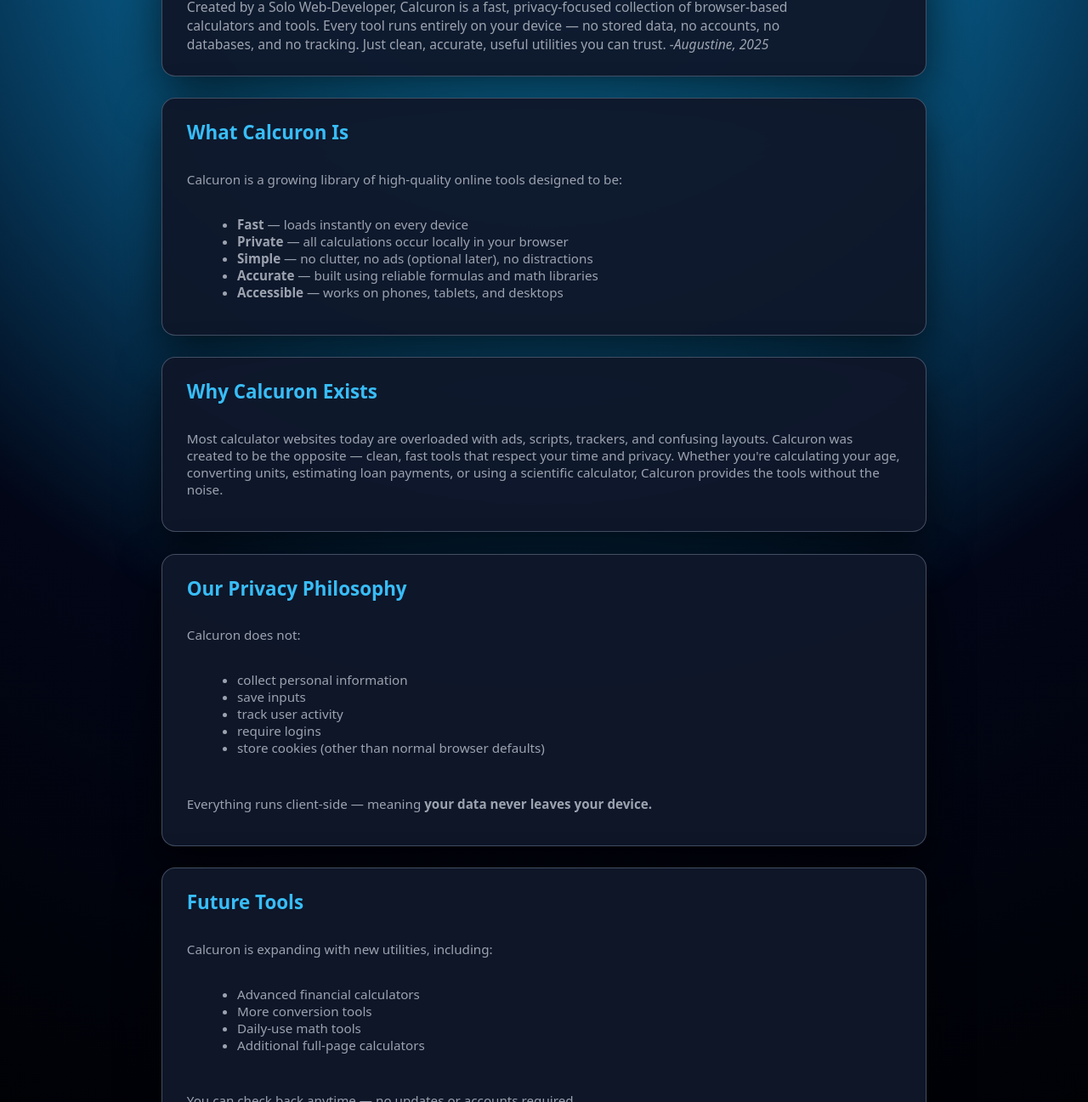
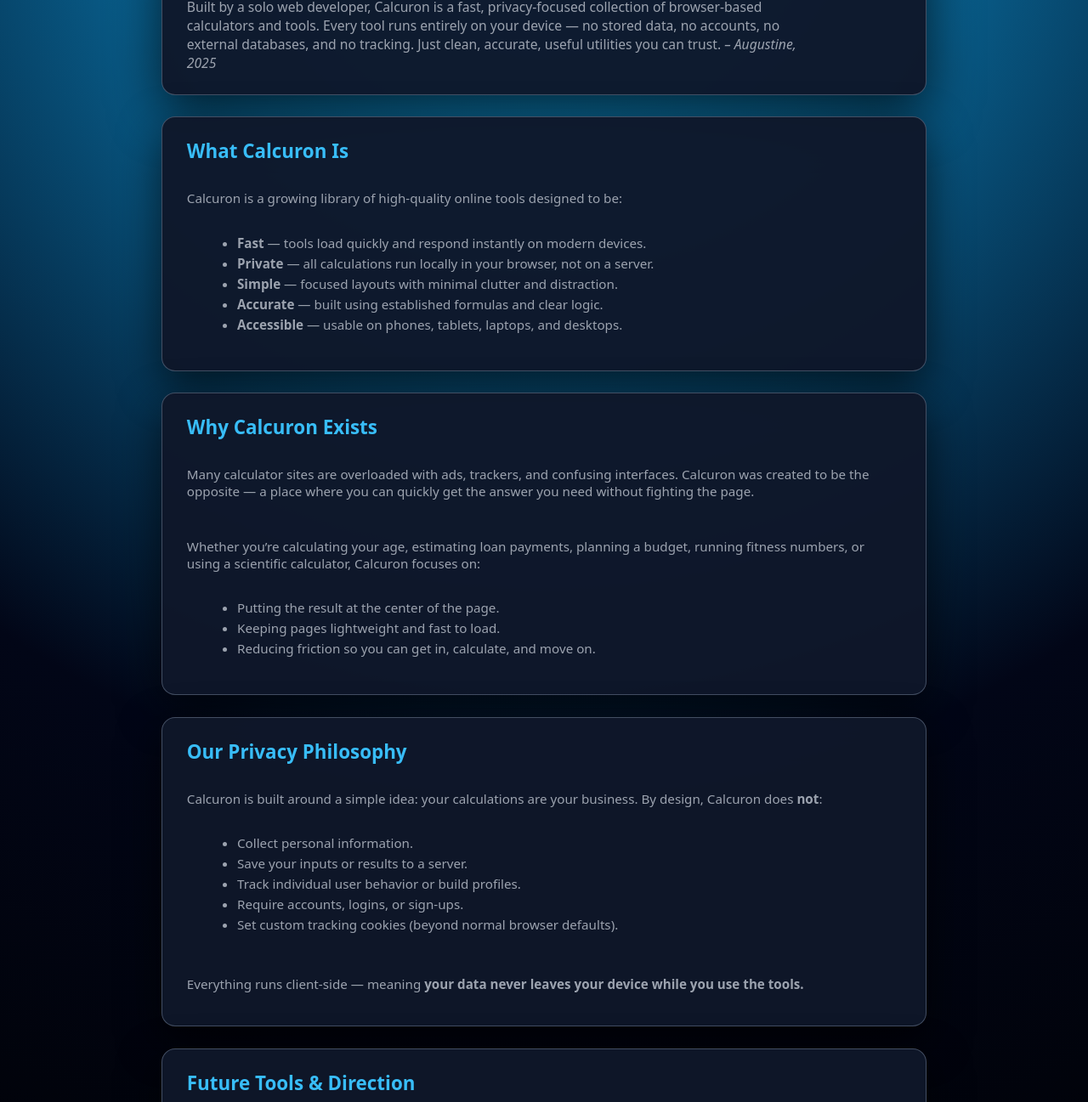
Before and after one commit to AugustineWest/Calcuron, a plain HTML site: page about.html in a window 1280 px wide. Shown: the part 180-1477 px from the top of the page at 85% size. Drawn offline with Linux system fonts and the light colour scheme.

Commit message:
about.html

```diff
--- a/about.html
+++ b/about.html
@@ -10,11 +10,11 @@
   />
 
   <link rel="icon" href="/favicon.ico" />
-<link rel="icon" type="image/png" sizes="32x32" href="/favicon-32x32.png" />
-<link rel="icon" type="image/png" sizes="16x16" href="/favicon-16x16.png" />
-<link rel="apple-touch-icon" href="/apple-touch-icon.png" />
-<link rel="manifest" href="/site.webmanifest" />
-<meta name="theme-color" content="#0ea5e9" />
+  <link rel="icon" type="image/png" sizes="32x32" href="/favicon-32x32.png" />
+  <link rel="icon" type="image/png" sizes="16x16" href="/favicon-16x16.png" />
+  <link rel="apple-touch-icon" href="/apple-touch-icon.png" />
+  <link rel="manifest" href="/site.webmanifest" />
+  <meta name="theme-color" content="#0ea5e9" />
 
   <style>
     :root {
@@ -159,7 +159,8 @@
       color: var(--accent);
     }
 
-    .section p, .section li {
+    .section p,
+    .section li {
       color: var(--text-muted);
       font-size: 0.95rem;
     }
@@ -167,6 +168,10 @@
     .section ul {
       margin-top: 0.2rem;
       margin-left: 1.2rem;
+    }
+
+    .section ul li {
+      margin-bottom: 0.25rem;
     }
 
     .back-link {
@@ -214,9 +219,10 @@
     <section class="hero">
       <h1><span>About Calcuron</span></h1>
       <p>
-        Created by a Solo Web-Developer, Calcuron is a fast, privacy-focused collection of browser-based calculators and tools.
-        Every tool runs entirely on your device — no stored data, no accounts, no databases, and no tracking.
-        Just clean, accurate, useful utilities you can trust. <i>-Augustine, 2025</i>
+        Built by a solo web developer, Calcuron is a fast, privacy-focused collection of browser-based calculators
+        and tools. Every tool runs entirely on your device — no stored data, no accounts, no external databases,
+        and no tracking. Just clean, accurate, useful utilities you can trust.
+        <i> – Augustine, 2025</i>
       </p>
     </section>
 
@@ -226,64 +232,75 @@
         Calcuron is a growing library of high-quality online tools designed to be:
       </p>
       <ul>
-        <li><strong>Fast</strong> — loads instantly on every device</li>
-        <li><strong>Private</strong> — all calculations occur locally in your browser</li>
-        <li><strong>Simple</strong> — no clutter, no ads (optional later), no distractions</li>
-        <li><strong>Accurate</strong> — built using reliable formulas and math libraries</li>
-        <li><strong>Accessible</strong> — works on phones, tablets, and desktops</li>
+        <li><strong>Fast</strong> — tools load quickly and respond instantly on modern devices.</li>
+        <li><strong>Private</strong> — all calculations run locally in your browser, not on a server.</li>
+        <li><strong>Simple</strong> — focused layouts with minimal clutter and distraction.</li>
+        <li><strong>Accurate</strong> — built using established formulas and clear logic.</li>
+        <li><strong>Accessible</strong> — usable on phones, tablets, laptops, and desktops.</li>
       </ul>
     </section>
 
     <section class="section">
       <h2>Why Calcuron Exists</h2>
       <p>
-        Most calculator websites today are overloaded with ads, scripts, trackers, and confusing layouts.
-        Calcuron was created to be the opposite — clean, fast tools that respect your time and privacy.
-        Whether you're calculating your age, converting units, estimating loan payments, or using a scientific calculator,
-        Calcuron provides the tools without the noise.
+        Many calculator sites are overloaded with ads, trackers, and confusing interfaces.
+        Calcuron was created to be the opposite — a place where you can quickly get the answer you need
+        without fighting the page.
       </p>
+      <p>
+        Whether you’re calculating your age, estimating loan payments, planning a budget,
+        running fitness numbers, or using a scientific calculator, Calcuron focuses on:
+      </p>
+      <ul>
+        <li>Putting the result at the center of the page.</li>
+        <li>Keeping pages lightweight and fast to load.</li>
+        <li>Reducing friction so you can get in, calculate, and move on.</li>
+      </ul>
     </section>
 
     <section class="section">
       <h2>Our Privacy Philosophy</h2>
       <p>
-        Calcuron does not:
+        Calcuron is built around a simple idea: your calculations are your business.
+        By design, Calcuron does <strong>not</strong>:
       </p>
       <ul>
-        <li>collect personal information</li>
-        <li>save inputs</li>
-        <li>track user activity</li>
-        <li>require logins</li>
-        <li>store cookies (other than normal browser defaults)</li>
+        <li>Collect personal information.</li>
+        <li>Save your inputs or results to a server.</li>
+        <li>Track individual user behavior or build profiles.</li>
+        <li>Require accounts, logins, or sign-ups.</li>
+        <li>Set custom tracking cookies (beyond normal browser defaults).</li>
       </ul>
       <p>
-        Everything runs client-side — meaning <strong>your data never leaves your device.</strong>
+        Everything runs client-side — meaning <strong>your data never leaves your device while you use the tools.</strong>
       </p>
     </section>
 
     <section class="section">
-      <h2>Future Tools</h2>
+      <h2>Future Tools & Direction</h2>
       <p>
-        Calcuron is expanding with new utilities, including:
+        Calcuron is actively expanding. New utilities are being added over time, with a focus on:
       </p>
       <ul>
-        <li>Advanced financial calculators</li>
-        <li>More conversion tools</li>
-        <li>Daily-use math tools</li>
-        <li>Additional full-page calculators</li>
+        <li><strong>Advanced financial calculators</strong> — projections, risk models, and planning tools.</li>
+        <li><strong>Additional converters</strong> — niche unit, value, and rate converters.</li>
+        <li><strong>Daily-use math tools</strong> — quick calculations you need in everyday life.</li>
+        <li><strong>Specialized full-page engines</strong> — deep-dive tools for more complex scenarios.</li>
       </ul>
       <p>
-        You can check back anytime — no updates or accounts required.
+        You don’t need an account to benefit from any of these. Just visit Calcuron, use the tools you need,
+        and come back whenever you like.
       </p>
     </section>
 
     <div class="back-link">
-      <a href="/">← Back to Calcuron Tools</a>
+      <a href="/">← Back to Calcuron Home Page</a>
     </div>
 
     <footer>
-      Calcuron runs entirely in your browser. No accounts, no tracking, no stored personal data. Pure browser-based utilities.
-     © 2025 Calcuron — All tools, design, and content are the property of Calcuron. <a href="/privacy-policy.html">Privacy Policy</a>
+      Calcuron runs entirely in your browser. No accounts, no tracking, no stored personal data.
+      Pure browser-based utilities. © 2025 Calcuron — All tools, design, and content are the property of Calcuron.
+      <a href="/privacy-policy.html">Privacy Policy</a>
     </footer>
 
   </div>
```
